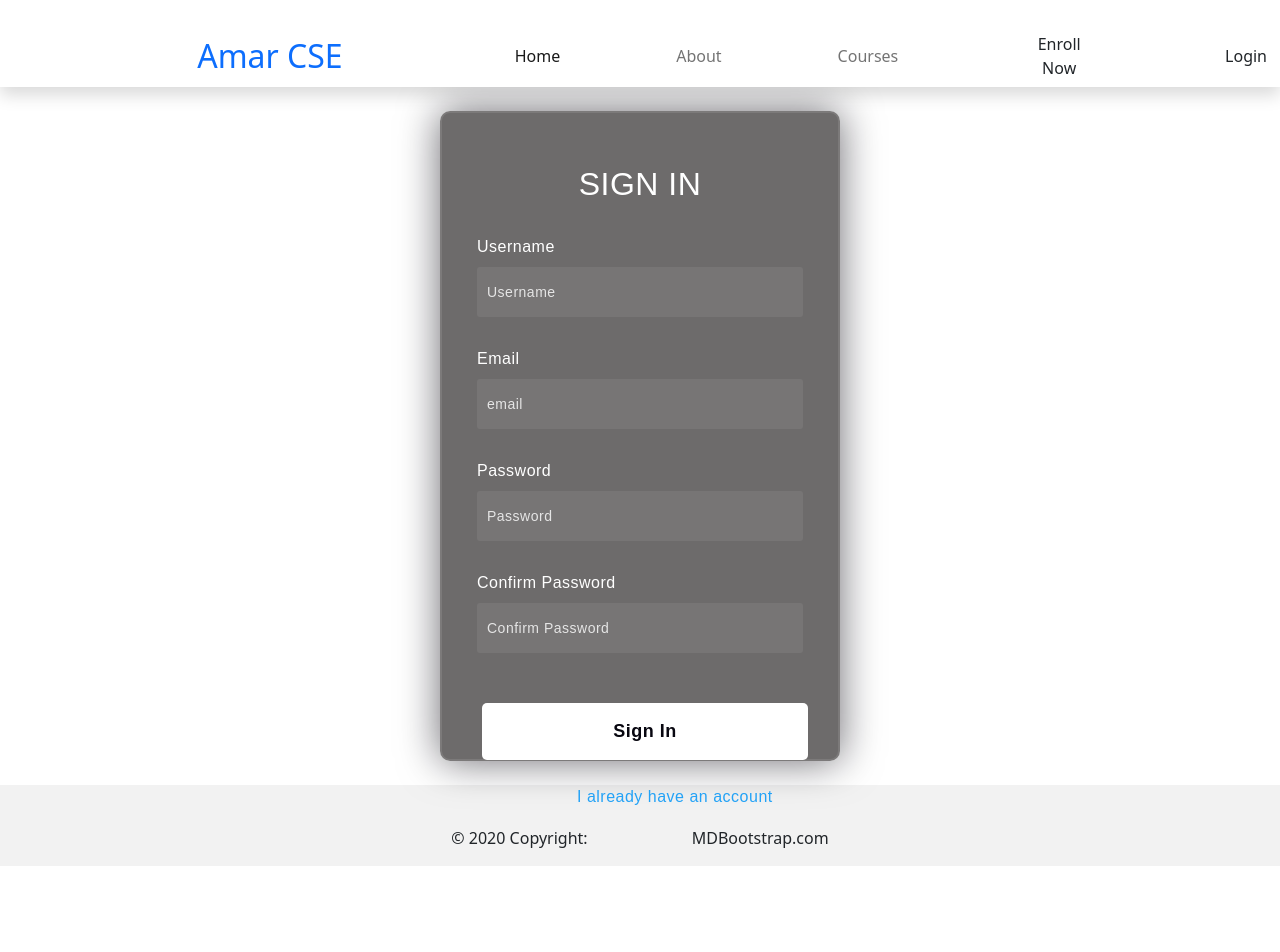
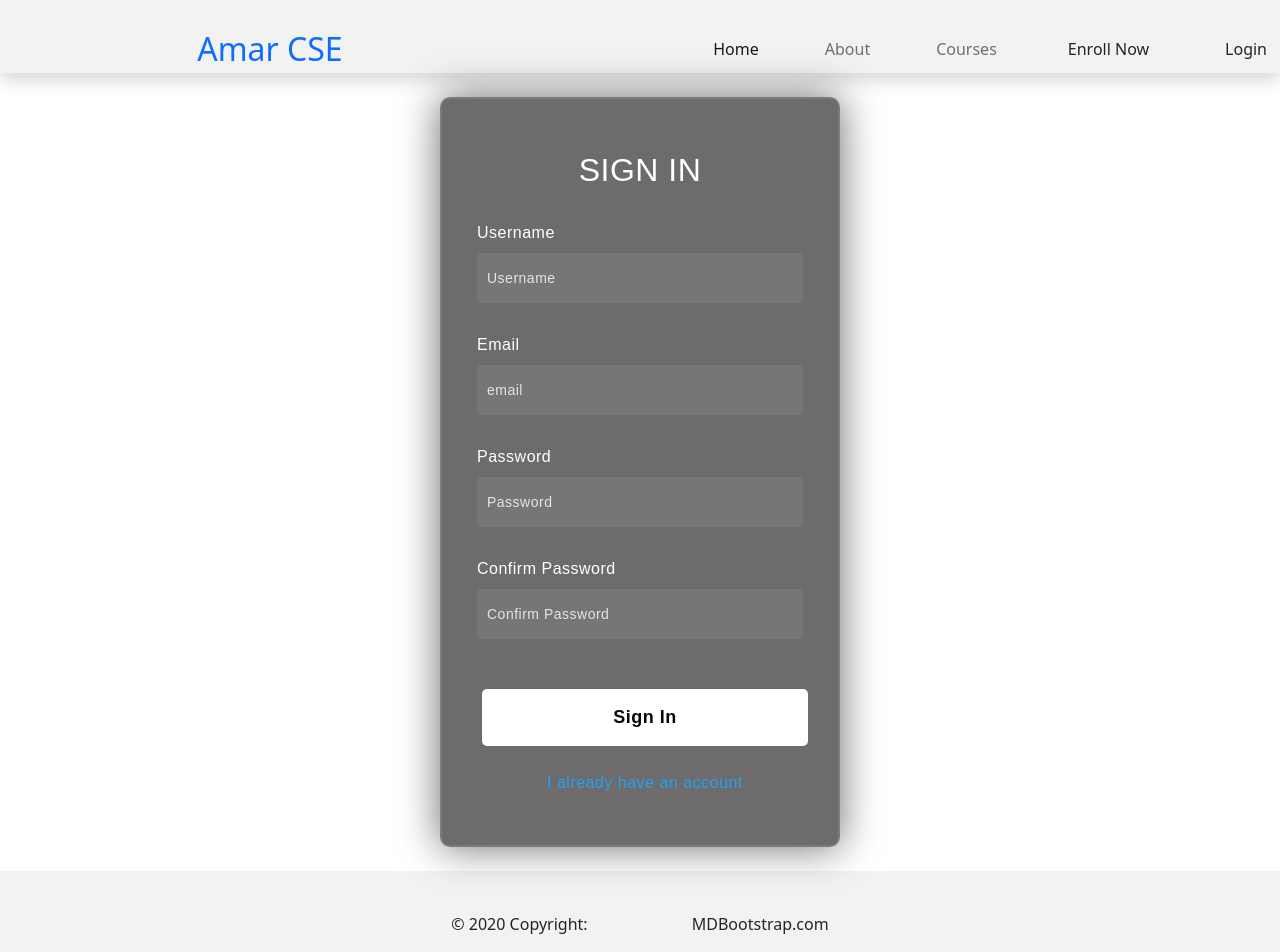
Before and after one commit to proshanto18/cse310, a Django app: page /accounts/register/ in a window 1280 px wide. Before the commit the page ends 866 px from the top, so only its background shows below. Run offline with Django 5.2, Linux system fonts and the light colour scheme; some web fonts are replaced.

Commit message:
edit log in

```diff
--- a/amarcse/static/css/style.css
+++ b/amarcse/static/css/style.css
@@ -37,6 +37,21 @@ body{
     );
     right: -30px;
     bottom: -80px;
+}
+.formm{
+
+    height: 750px;
+    width: 400px;
+    background-color: rgb(40 38 38 / 68%);
+    position: relative;
+    transform: translate(-50%,0%);
+    top: 50%;
+    left: 50%;
+    border-radius: 10px;
+    /* backdrop-filter: blur(10px); */
+    border: 2px solid rgba(255,255,255,0.1);
+    box-shadow: 0 0 40px rgba(8,7,16,0.6);
+    padding: 50px 35px;
 }
 form{
     height: 650px;
@@ -108,6 +123,16 @@ button{
   color: #eaf0fb;
   text-align: center;
 }
+.ra{
+    color: #23a2f6;
+    text-decoration: none;
+    /* text-align: center; */
+    /* padding: 50px 50px; */
+    /* margin: 50px 60px; */
+    display: inline-block;
+    margin-left: 70px;
+    margin-top: 25px;
+}
 a{
     color: #23a2f6;
     text-decoration: none;
@@ -131,3 +156,9 @@ a{
     color: #40aef4;
      margin-left: 150px;
 }
+.bg{
+    background-color: rgba(0, 0, 0, 0.05);
+}
+.nav-item1{
+    margin-left: 50px;
+}
--- a/amarcse/template/base.html
+++ b/amarcse/template/base.html
@@ -4,7 +4,7 @@
 <head>
     <meta charset="UTF-8">
     <meta name="viewport" content="width=device-width, initial-scale=1.0">
-    <title>Document</title>
+    <title>AmarCse</title>
     <!-- Bootstrap CSS -->
     <link href="https://cdn.jsdelivr.net/npm/bootstrap@5.0.2/dist/css/bootstrap.min.css" rel="stylesheet">
     <!-- font awesome-->
--- a/amarcse/template/components/header.html
+++ b/amarcse/template/components/header.html
@@ -2,7 +2,7 @@
 <section>
     <div >
          <!-- Navbar Start -->
-        <nav class="navbar navbar-expand-lg bg-white navbar-light shadow sticky-top p-0">
+        <nav class="navbar navbar-expand-lg bg navbar-light shadow sticky-top p-0">
             <a href="index.html" class="navbar-brand d-flex align-items-center px-4 px-lg-5">
                 <h2 class="m-0 text-primary"><i class="fa fa-book me-3"></i> Amar CSE</h2>
             </a>
@@ -11,13 +11,13 @@
             </button>
             <div class="collapse navbar-collapse justify-content-between" id="navbarCollapse">
                 <div class="navbar-nav ms-auto p-4 p-lg-0">
-                    <a href="index.html" class="nav-item nav-link active">Home</a>
-                    <a href="about.html" class="nav-item nav-link">About</a>
-                    <a href="courses.html" class="nav-item nav-link">Courses</a>
+                    <a href="index.html" class="nav-item1 nav-link active">Home</a>
+                    <a href="about.html" class="nav-item1 nav-link">About</a>
+                    <a href="courses.html" class="nav-item1 nav-link">Courses</a>
                 </div>
                 <div class="d-flex align-items-center">
-                    <a href="{% url 'register' %}" class="btn ">Enroll Now</a>
-                    <a href="{% url 'login' %}" class="btn ">Login</a>
+                    <a href="{% url 'register' %}" class="btn nav-item1 ">Enroll Now</a>
+                    <a href="{% url 'login' %}" class="btn nav-item1 ">Login</a>
                 </div>
             </div>
         </nav>
--- a/amarcse/template/components/register.html
+++ b/amarcse/template/components/register.html
@@ -1,7 +1,7 @@
 {% extends "base.html" %}
 {% block content %}
 <body>
-    <form>
+    <form class="formm" method="POST" action="">
         <h3>SIGN IN</h3>
 
         <label for="username">Username</label>
@@ -17,7 +17,7 @@
         <input type="password" placeholder="Confirm Password" id="confirm_password">
 
         <button>Sign In</button>
-        <a href="login_page/index.html">I already have an account</a>
+        <a class="ra" href="login_page/index.html">I already have an account</a>
     </form>
 </body>
 {% endblock %}
```
Also changed, not shown: amarcse/db.sqlite3.
